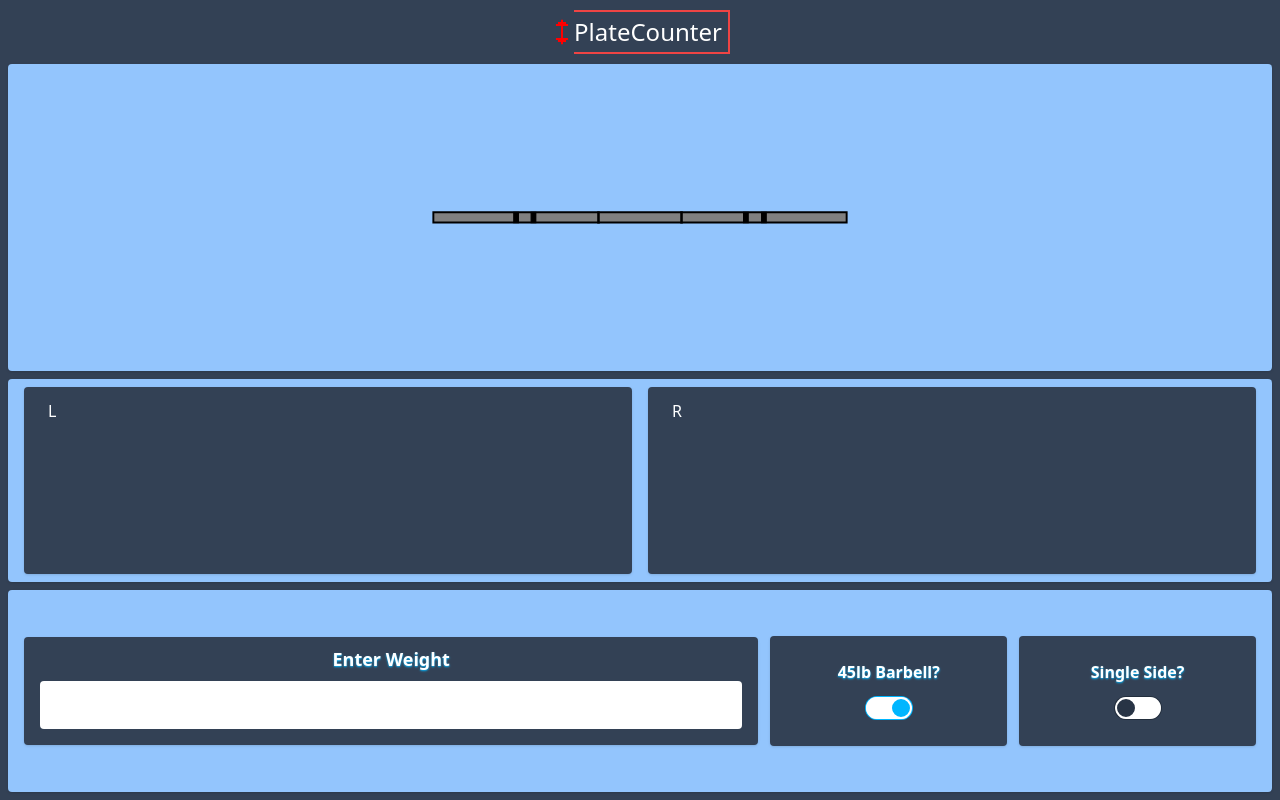
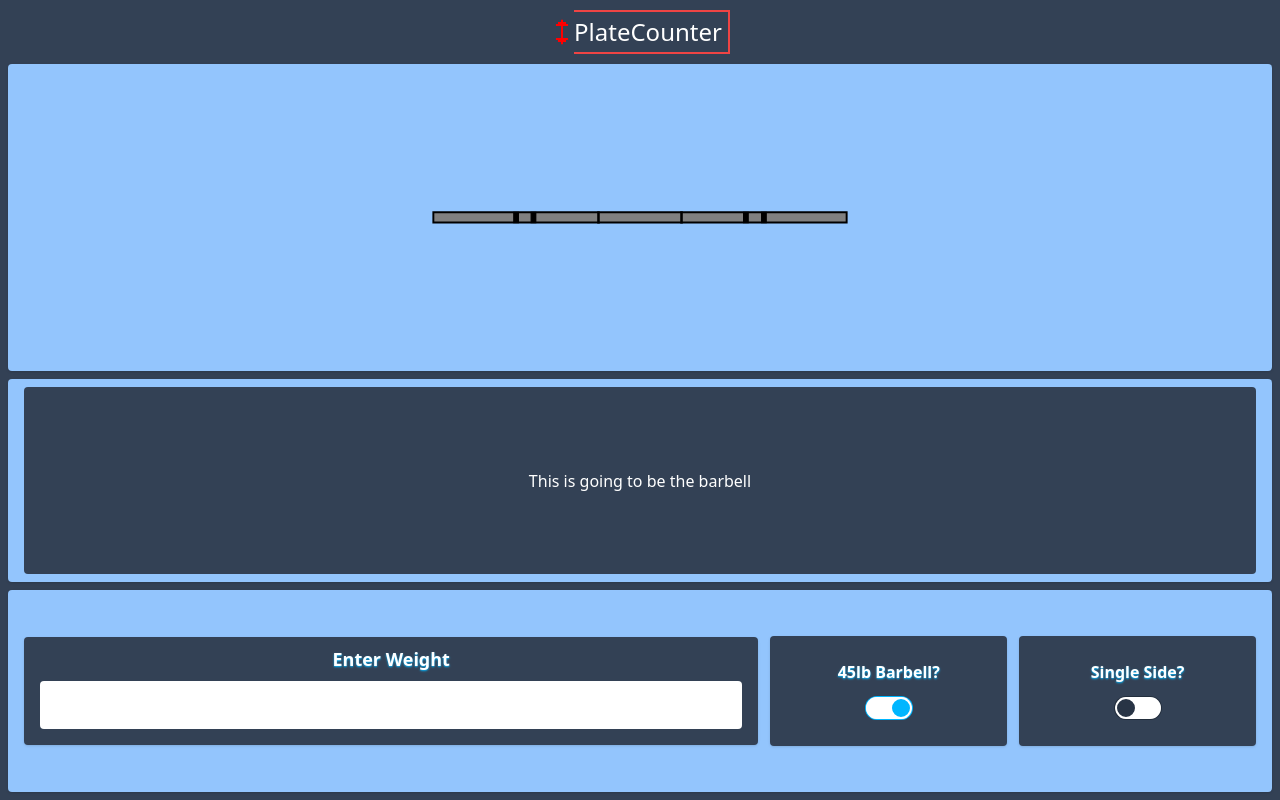
Before and after one commit to PeytonCurr/plate_counter, a React (Create React App) app: page / in a window 1280 px wide. Both pictures are taken after a click on the checkbox 888 px from the left and 707 px from the top of the page. Built offline with nearby package versions, Linux system fonts and the light colour scheme.

Commit message:
Made the skeleton of what the barBell Stats component is going to look like

```diff
--- a/src/components/Stats.jsx
+++ b/src/components/Stats.jsx
@@ -31,13 +31,14 @@ function Stats(props) {
   }
 
   return (
-    <div className={'bg-blue-300 rounded shadow grid p-2 sm:px-4 gap-2 sm:gap-4 row-span-1 sm:row-span-2 ' + (props.single ? ' grid-cols-1 pb-3 md:pb-6 md:pt-4 stack items-center ' : ' grid-cols-2 ') + (props.barBell ? '  ' : ' md:row-span-5 md:grid-cols-1 ') + ((!props.single && !props.barBell) && ' md:py-4 ')}>
+    <div className={'bg-blue-300 rounded shadow grid p-2 sm:px-4 row-span-1 sm:row-span-2 ' + (props.single ? ' grid-cols-1 pb-3 md:pb-6 md:pt-4 stack items-center ' : '  ') + (props.barBell ? ' grid-cols-5 ' : ' md:row-span-5 grid-cols-2 md:grid-cols-1 gap-2 sm:gap-4 ') + ((!props.single && !props.barBell) && ' md:py-4 ')}>
 
-      <div className=' bg-slate-700 rounded shadow p-6 py-2 h-full'>
-        {!props.single &&
+
+      <div className={' bg-slate-700 p-6 py-2 h-full' + (props.barBell ? ' col-span-2 rounded-l ' : ' shadow rounded ')}>
+        {(!props.single && !props.barBell) &&
           <div className='fixed pt-1 ' >L</div>
         }
-        <ul className='flex h-full justify-center items-center'>
+        <ul className={'flex h-full items-center ' + (props.barBell ? ' flex-row-reverse justify-start ' : ' justify-center ')}>
           {plates.map((plate) => (
             <>
               {props.counts[plate] > 0 &&
@@ -62,9 +63,16 @@ function Stats(props) {
       </div>
 
 
-      <div className={' bg-slate-700 rounded shadow p-6 py-2 h-full ' + (props.single && ' w-[103%] ')}>
-        <div className='fixed pt-1' >R</div>
-        <ul className='flex h-full justify-center items-center'>
+      {props.barBell &&
+        <div className='bg-slate-700 py-2 h-full col-span-1 text-center flex justify-center items-center'>This is going to be the barbell</div>
+      }
+
+
+      <div className={' bg-slate-700 p-6 py-2 h-full ' + (props.single && ' w-[103%] ') + (props.barBell ? ' col-span-2 rounded-r ' : ' shadow rounded ')}>
+        {(!props.single && !props.barBell) &&
+          <div className='fixed pt-1' >R</div>
+        }
+        <ul className={'flex h-full items-center ' + (props.barBell ? ' justify-start ' : ' justify-center ')}>
           {plates.map((plate) => (
             <>
               {props.counts[plate] > 0 &&
```
